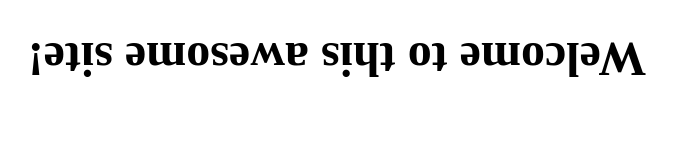
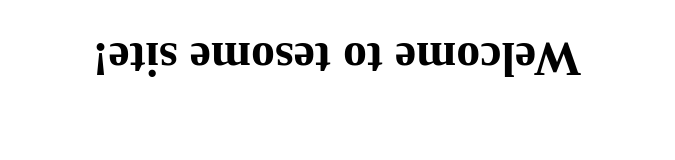
Before and after one commit to chatkhoipt/troll, a plain HTML site: page index.html in a window 1280 px wide. Shown: the whole page, without its empty margins (303-978 px from the left). Drawn offline with Linux system fonts and the light colour scheme.

Commit message:
Update index.html

```diff
--- a/index.html
+++ b/index.html
@@ -13,7 +13,7 @@
     </style>
 </head>
 <body>
-    <h1>Welcome to this awesome site!</h1>
+    <h1>Welcome to tesome site!</h1>
     <script>
         function goFullscreenAndFlip() {
             let doc = document.documentElement;
```
